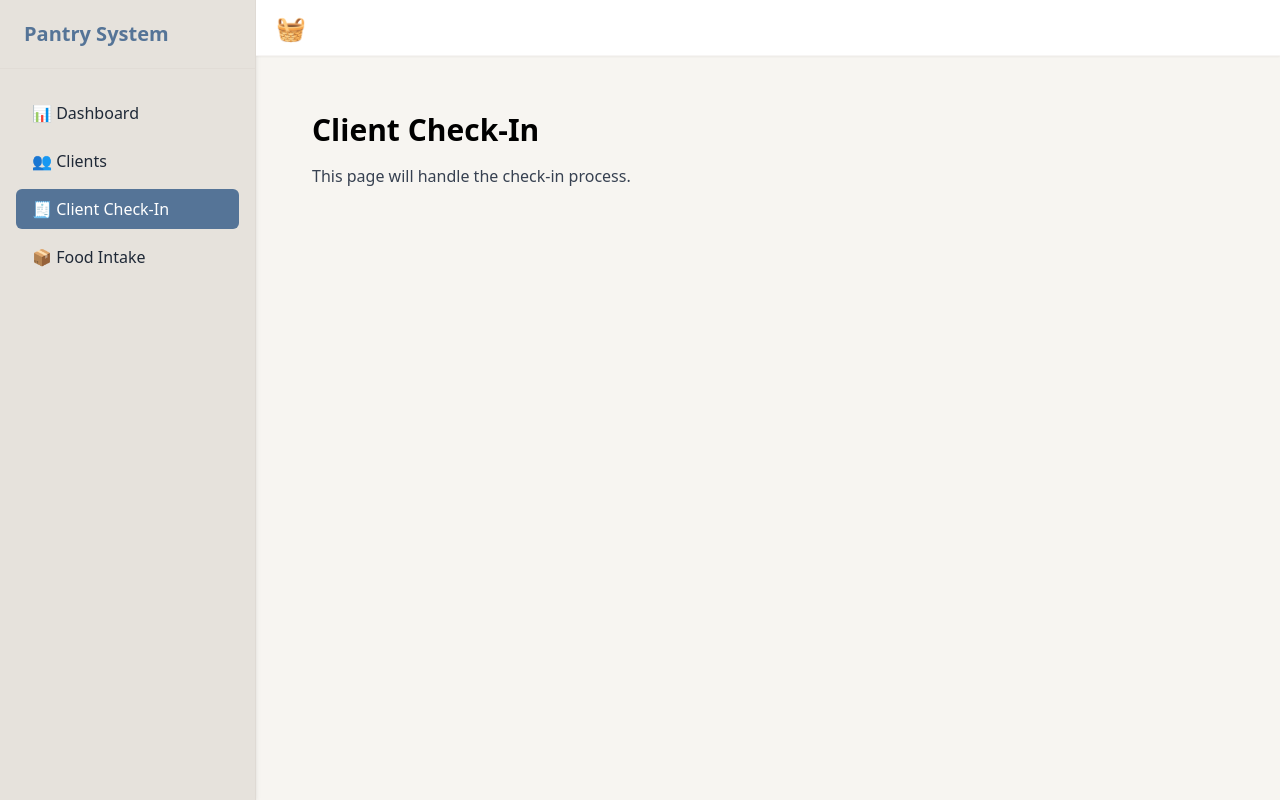
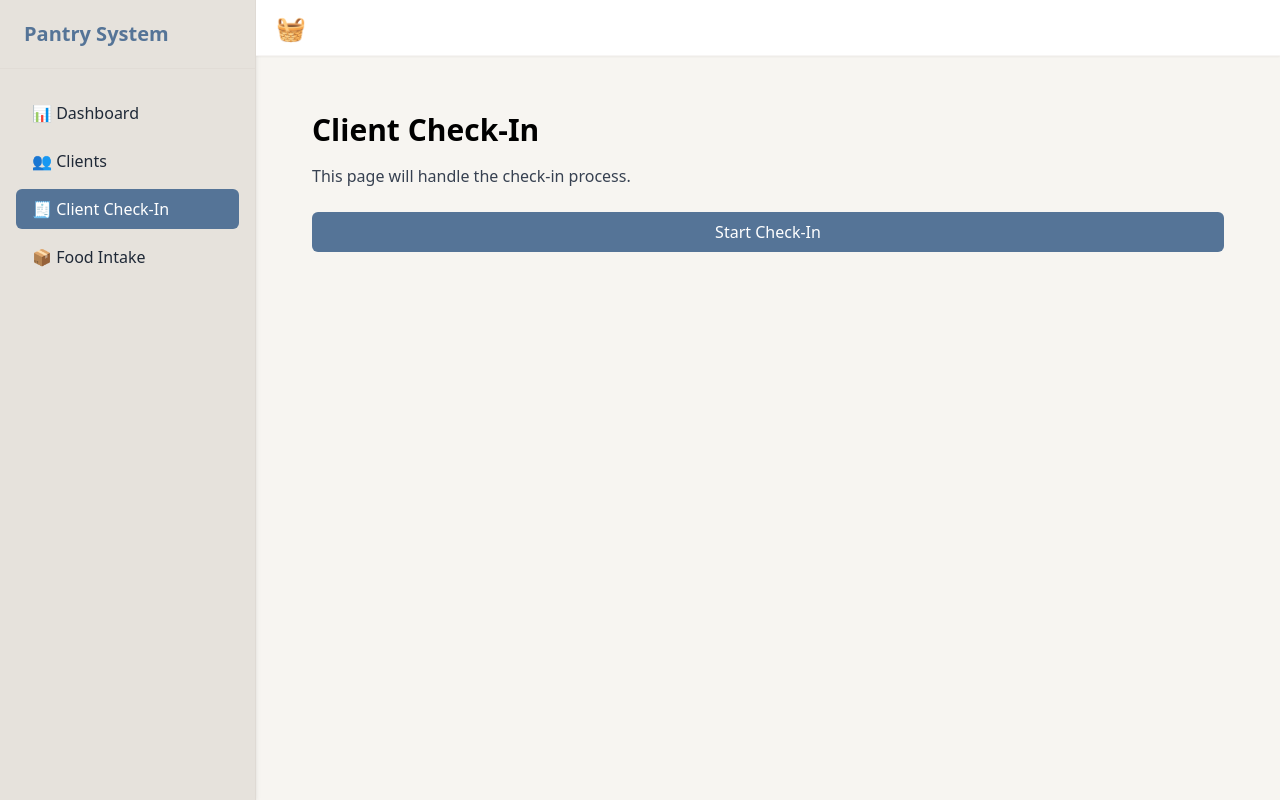
Before and after one commit to calie-png/Pantry, a React (Vite) app: page /checkin in a window 1280 px wide. Built offline with nearby package versions, Linux system fonts and the light colour scheme; no server answers.

Commit message:
Update CheckInPage.tsx

```diff
--- a/src/pages/CheckInPage.tsx
+++ b/src/pages/CheckInPage.tsx
@@ -1,8 +1,16 @@
+import Button from "../components/Button";
+
 export default function CheckInPage() {
   return (
     <div className="p-8">
       <h1 className="text-3xl font-bold mb-4">Client Check-In</h1>
-      <p className="text-gray-700">This page will handle the check-in process.</p>
+      <p className="text-gray-700 mb-6">
+        This page will handle the check-in process.
+      </p>
+
+      <Button type="button">
+        Start Check-In
+      </Button>
     </div>
   );
 }
```
